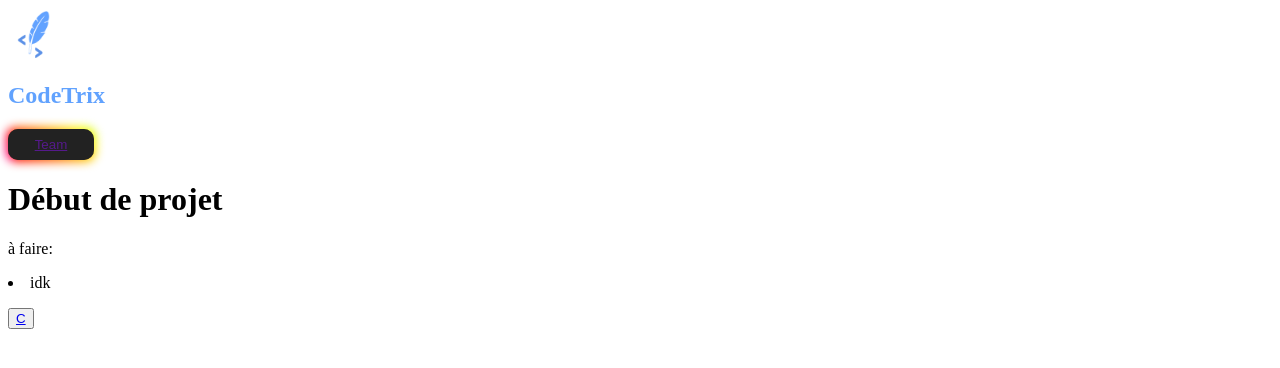
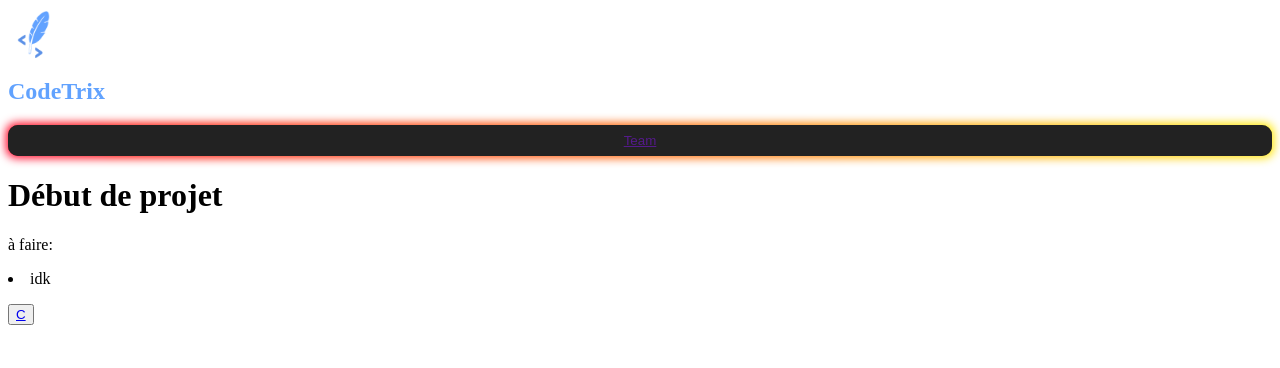
Before and after one commit to erwann-dms/webpack, a PHP site: page /index.html in a window 1280 px wide. Shown: the top 368 px of the page. Run offline with PHP 8.4, Linux system fonts and the light colour scheme.

Commit message:
turned nav into a flexbox

```diff
--- a/style/style.css
+++ b/style/style.css
@@ -1,5 +1,11 @@
 .body{
     color: black;
+}
+
+nav{
+  display: flex;
+  flex-flow: column wrap;
+
 }
 
 .button-nav {
```
